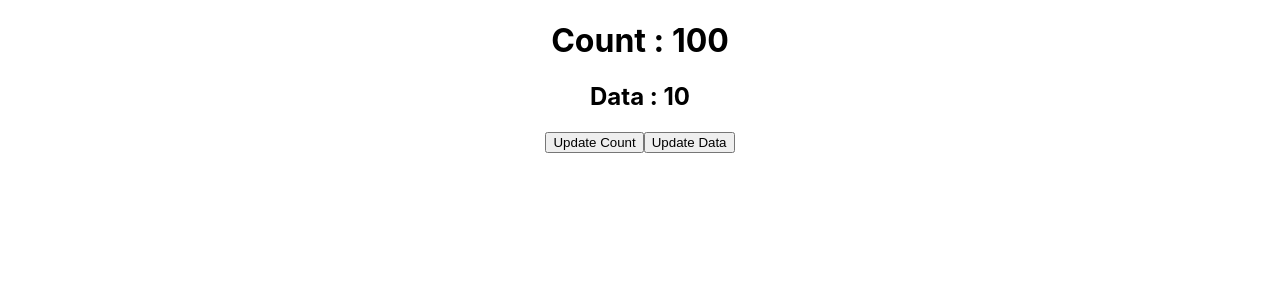
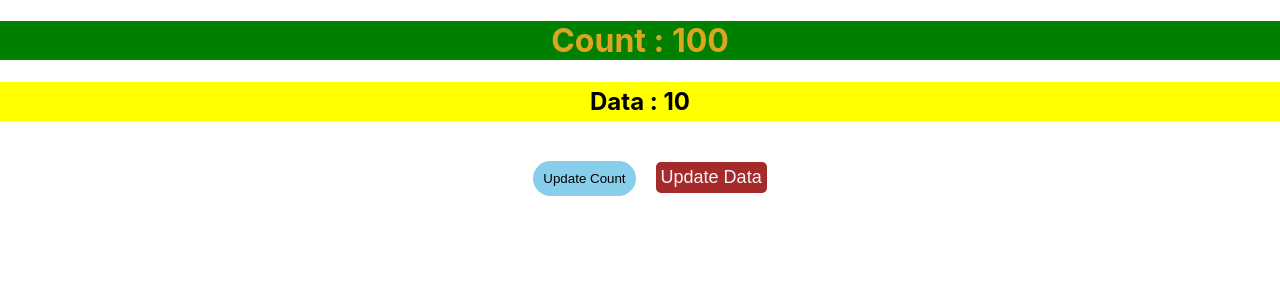
Before and after one commit to sakshi-rah/react_practice, a React (Create React App) app: page / in a window 1280 px wide. Shown: the top 300 px of the page. Built offline with nearby package versions, Linux system fonts and the light colour scheme.

Commit message:
feat: Hooks_practice_style.css

```diff
--- /dev/null
+++ b/src/Custom.module.css
@@ -0,0 +1,18 @@
+.success{
+    background-color: green;
+    color: goldenrod;
+
+}
+.warning{
+    background-color: yellow;
+    color: black;
+    padding: 5px;
+}
+.button{
+    background-color: brown;
+    color: aliceblue;
+    padding: 5px;
+    border-radius: 5px;
+    border: none;
+    font-size: 18px;
+}
--- a/src/HooksPrac.js
+++ b/src/HooksPrac.js
@@ -1,3 +1,4 @@
+import style from "./Custom.module.css"
 import React, { useState, useEffect } from 'react'
 
 function HooksPrac() {
@@ -8,11 +9,12 @@ function HooksPrac() {
     }, [data])
     return (
         <div>
-            <h1>Count : {count}</h1>
-            <h2>Data : {data}</h2>
+            <h1 className={style.success}>Count : {count}</h1>
+            <h2 className={style.warning}>Data : {data}</h2>
 
-            <button onClick={()=>setCount(count+1)}>Update Count</button>
-            <button onClick={()=>setData(data+1)}>Update Data</button>
+            <button onClick={()=>setCount(count+1)}
+            style={{color:"black",border:"none", backgroundColor:"skyblue",padding:10, margin:20, borderRadius:20}}>Update Count</button>
+            <button onClick={()=>setData(data+1)} className={style.button}>Update Data</button>
 
         </div>
     )
```
